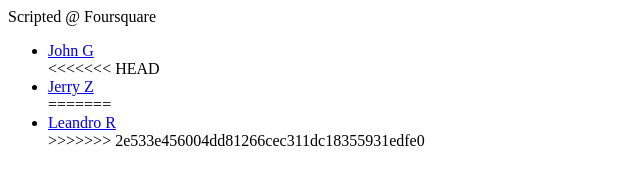
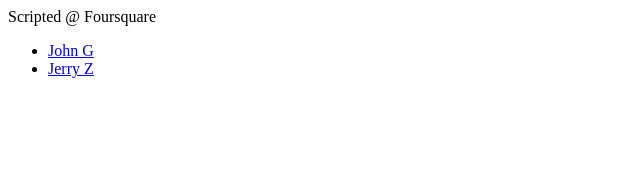
Before and after one commit to scripted-foursquare/scripted-foursquare.github.io, a plain HTML site: page index.html in a window 1280 px wide. Shown: the whole page, without its empty margins (0-640 px from the left). Drawn offline with Linux system fonts and the light colour scheme.

```diff
--- a/index.html
+++ b/index.html
@@ -8,11 +8,7 @@
    Scripted @ Foursquare
    <ul>
        <li><a href="http://slackhappy.github.io/" target="_blank">John G</a></li>
-<<<<<<< HEAD
        <li><a href="http://peanutbutterjerry.github.io/" target="_blank">Jerry Z</a></li>
-=======
-       <li><a href="http://ijustanothercoder.github.io/" target="_blank">Leandro R</a></li>
->>>>>>> 2e533e456004dd81266cec311dc18355931edfe0
    </ul>
  </body>
 </html>
```
